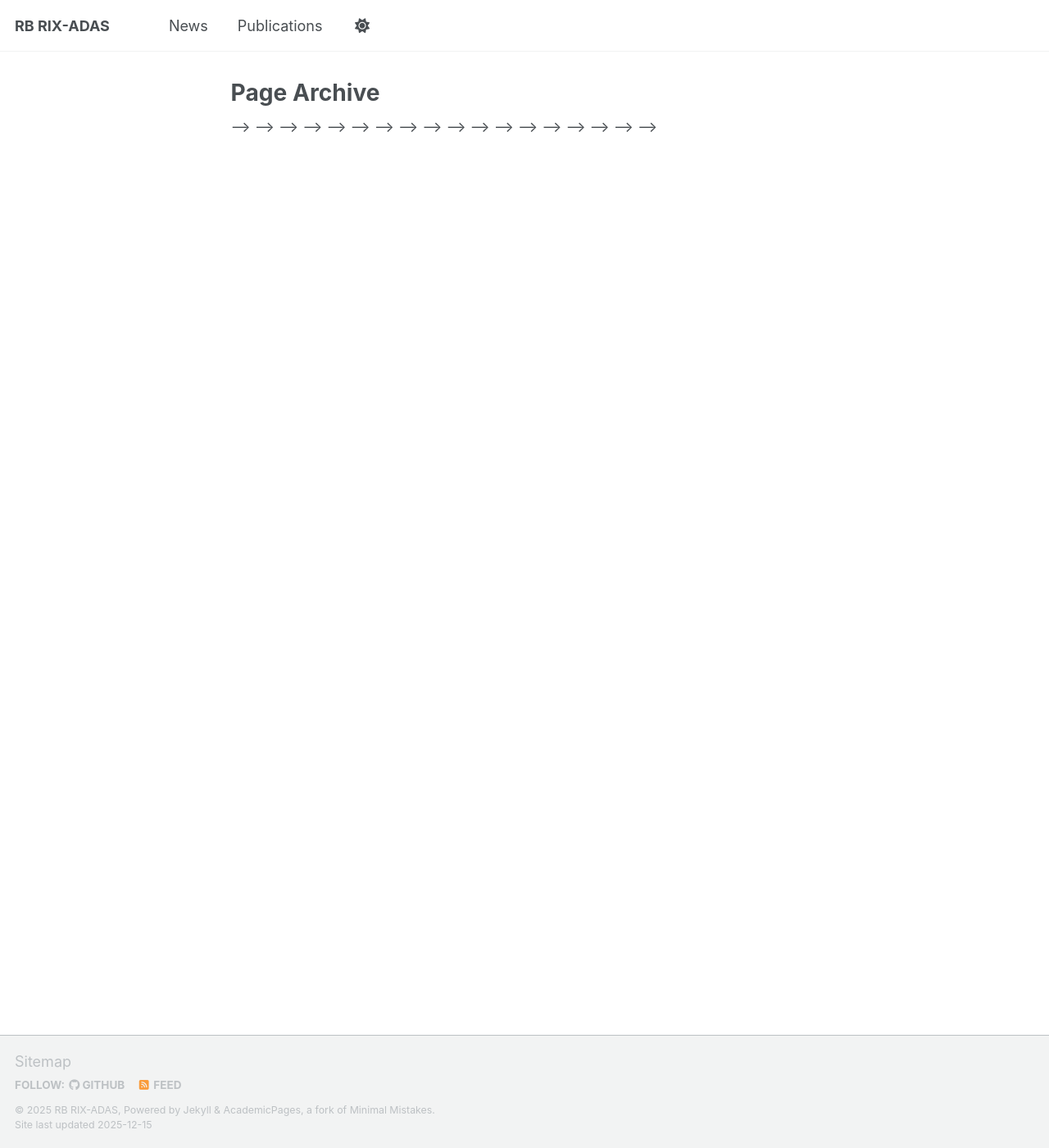
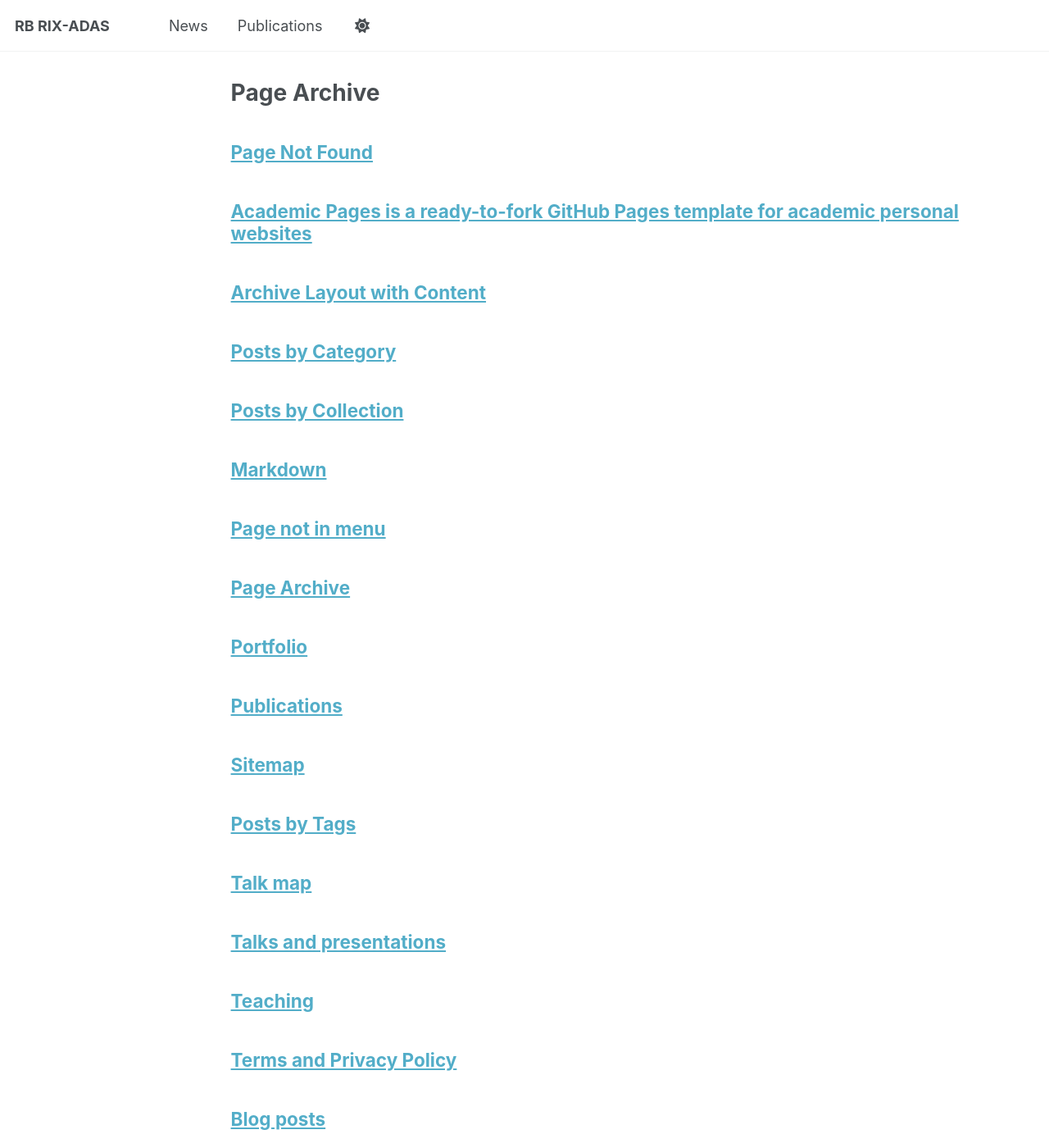
Before and after one commit to Bosch-CR-RIX-ADAS/Bosch-CR-RIX-ADAS.github.io, a Jekyll site: the page built from _pages/page-archive.html, in a window 1280 px wide and 1400 px high. Shown: the whole window at 82% size. Built offline with Jekyll 4.4.1, drawn with Linux system fonts in a browser that asks for light colours; a script bundle is joined from its source files by our own code; library files that are not in the unit come from our copies; some of the changed text lies outside the part shown.

Commit message:
ajust layout

```diff
--- a/_layouts/archive-taxonomy.html
+++ b/_layouts/archive-taxonomy.html
@@ -4,7 +4,7 @@ author_profile: false
 ---
 
 <div id="main" role="main">
-  <!-- {% include sidebar.html %} -->
+  {% include sidebar.html %}
 
   <div class="archive">
     <h1 class="page__title">{{ page.title }}</h1>
--- a/_layouts/archive.html
+++ b/_layouts/archive.html
@@ -13,7 +13,7 @@ layout: default
 {% endif %}
 
 <div id="main" role="main">
-  <!-- {% include sidebar.html %} -->
+  {% include sidebar.html %}
 
   <div class="archive">
     {% unless page.header.overlay_color or page.header.overlay_image %}
--- a/_layouts/single.html
+++ b/_layouts/single.html
@@ -15,7 +15,7 @@ layout: default
 {% endif %}
 
 <div id="main" role="main">
-  <!-- {% include sidebar.html %} -->
+  {% include sidebar.html %}
 
   <article class="page" itemscope itemtype="http://schema.org/CreativeWork">
     {% if page.title %}<meta itemprop="headline" content="{{ page.title | markdownify | strip_html | strip_newlines | escape_once }}">{% endif %}
--- a/_layouts/talk.html
+++ b/_layouts/talk.html
@@ -15,7 +15,7 @@ layout: default
 {% endif %}
 
 <div id="main" role="main">
-  <!-- {% include sidebar.html %} -->
+  {% include sidebar.html %}
 
   <article class="page" itemscope itemtype="http://schema.org/CreativeWork">
     {% if page.title %}<meta itemprop="headline" content="{{ page.title | markdownify | strip_html | strip_newlines | escape_once }}">{% endif %}
--- a/_pages/page-archive.html
+++ b/_pages/page-archive.html
@@ -6,6 +6,6 @@ author_profile: false
 ---
 
 {% include base_path %}
-<!-- {% for post in site.pages %} -->
-  <!-- {% include archive-single.html %} -->
+{% for post in site.pages %}
+  {% include archive-single.html %}
 {% endfor %}
```
